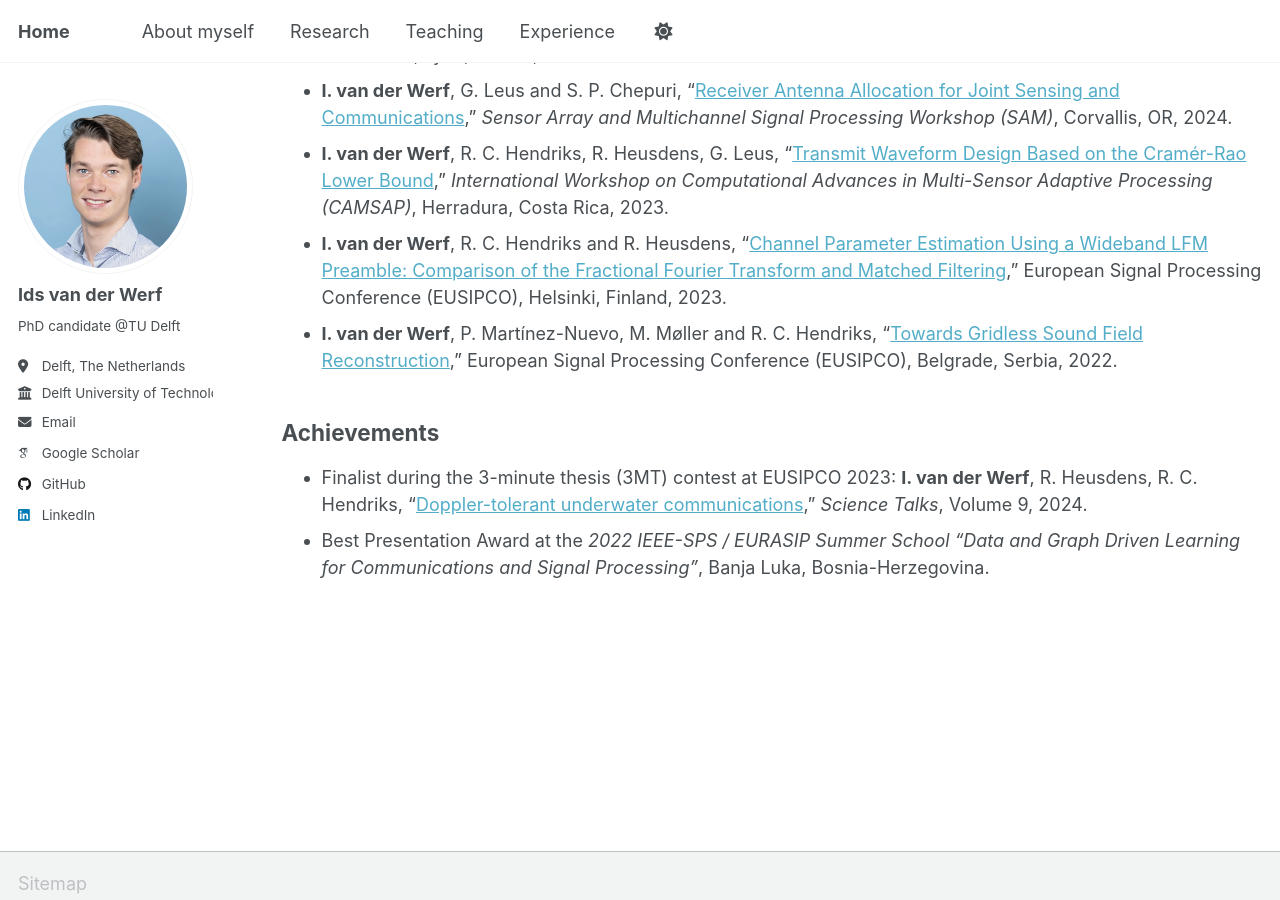
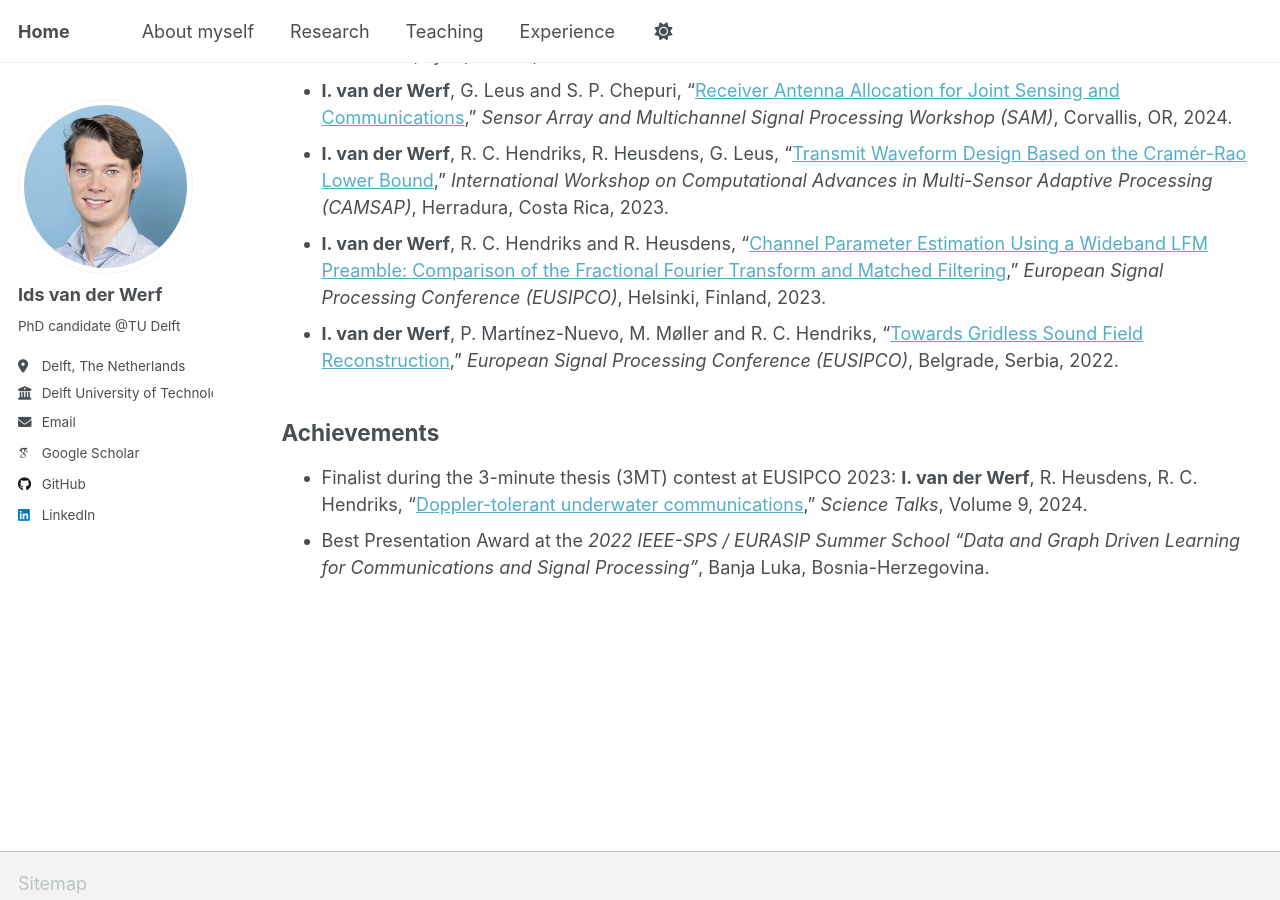
Before and after one commit to idsvanderwerf/idsvanderwerf.github.io, a Jekyll site: the page built from _pages/research.md, in a window 1280 px wide and 900 px high, scrolled down 743 px. Built offline with Jekyll 4.4.1, drawn with Linux system fonts in a browser that asks for light colours; some web fonts are replaced; a script that is not in the unit is left out.

```diff
--- a/_pages/research.md
+++ b/_pages/research.md
@@ -21,8 +21,8 @@ redirect_from:
 * **I. van der Werf**, C. A. Kokke, R. Heusdens, R. C. Hendriks, G. Leus and M. Coutino, "[Transmit and Receive Sensor Selection Using the Multiplicity in the Virtual Array](https://ieeexplore.ieee.org/document/10714931)," *European Signal Processing Conference (EUSIPCO)*, Lyon, France, 2024.
 * **I. van der Werf**, G. Leus and S. P. Chepuri, "[Receiver Antenna Allocation for Joint Sensing and Communications](https://ieeexplore.ieee.org/document/10636382)," *Sensor Array and Multichannel Signal Processing Workshop (SAM)*, Corvallis, OR, 2024.
 * **I. van der Werf**, R. C. Hendriks, R. Heusdens, G. Leus, "[Transmit Waveform Design Based on the Cramér-Rao Lower Bound](https://ieeexplore.ieee.org/document/10403457)," *International Workshop on Computational Advances in Multi-Sensor Adaptive Processing (CAMSAP)*, Herradura, Costa Rica, 2023.
-* **I. van der Werf**, R. C. Hendriks and R. Heusdens, "[Channel Parameter Estimation Using a Wideband LFM Preamble: Comparison of the Fractional Fourier Transform and Matched Filtering](https://ieeexplore.ieee.org/document/10289817)," European Signal Processing Conference (EUSIPCO), Helsinki, Finland, 2023.
-* **I. van der Werf**, P. Martínez-Nuevo, M. Møller and R. C. Hendriks, "[Towards Gridless Sound Field Reconstruction](https://ieeexplore.ieee.org/document/9909718)," European Signal Processing Conference (EUSIPCO), Belgrade, Serbia, 2022.
+* **I. van der Werf**, R. C. Hendriks and R. Heusdens, "[Channel Parameter Estimation Using a Wideband LFM Preamble: Comparison of the Fractional Fourier Transform and Matched Filtering](https://ieeexplore.ieee.org/document/10289817)," *European Signal Processing Conference (EUSIPCO)*, Helsinki, Finland, 2023.
+* **I. van der Werf**, P. Martínez-Nuevo, M. Møller and R. C. Hendriks, "[Towards Gridless Sound Field Reconstruction](https://ieeexplore.ieee.org/document/9909718)," *European Signal Processing Conference (EUSIPCO)*, Belgrade, Serbia, 2022.
 
 ## Achievements
 * Finalist during the 3-minute thesis (3MT) contest at EUSIPCO 2023: **I. van der Werf**, R. Heusdens, R. C. Hendriks, "[Doppler-tolerant underwater communications](https://www.sciencedirect.com/science/article/pii/S2772569324000203)," *Science Talks*, Volume 9, 2024.
```
